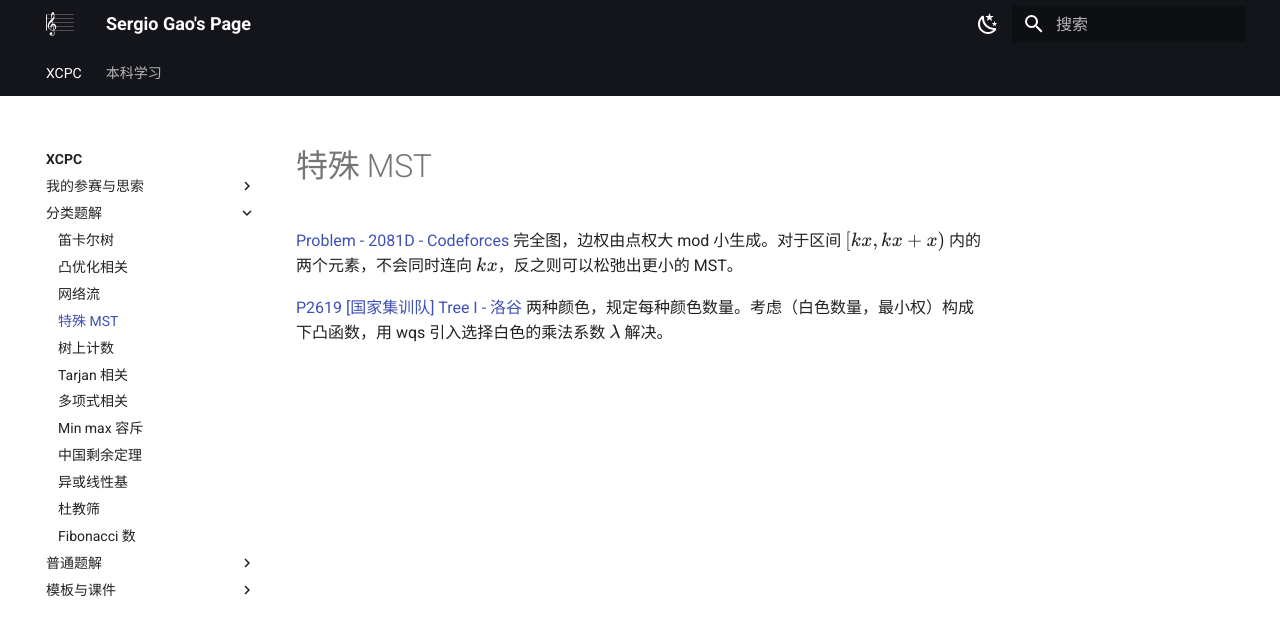
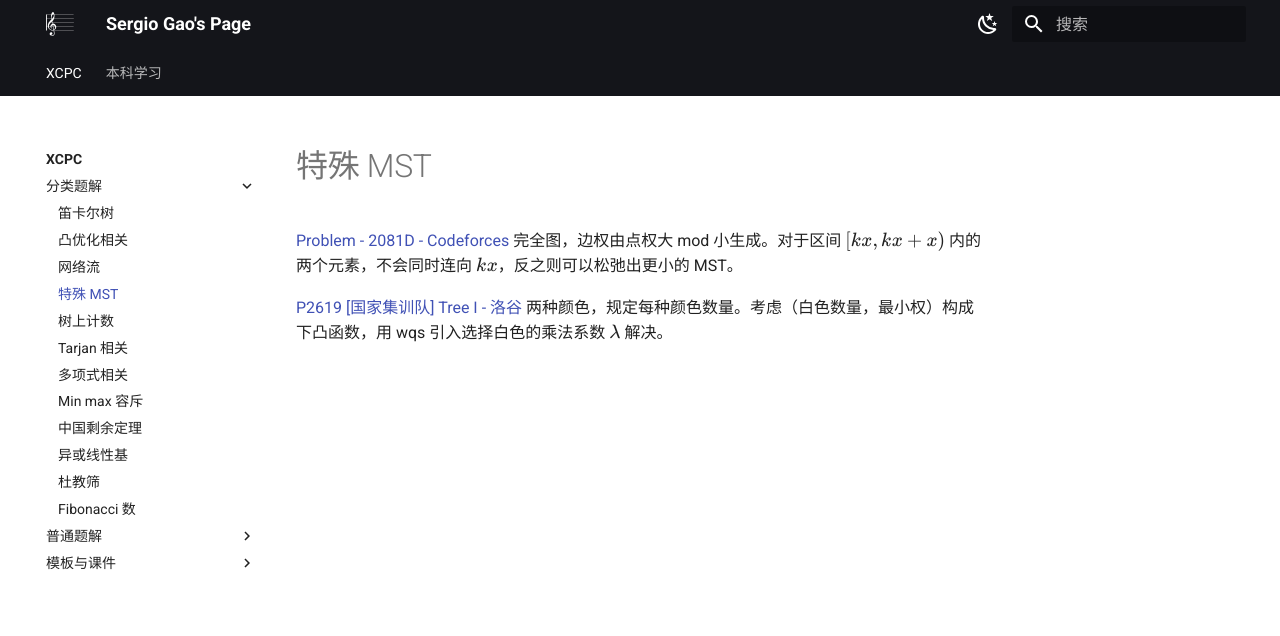
Before and after one commit to gsjz/gsjz.github.io, an MkDocs documentation site: the page built from docs/XCPC/分类题解/特殊 MST.md, in a window 1280 px wide. Shown: the top 636 px of the page. Built offline with MkDocs 1.6.1 and Material for MkDocs 9.7.7, drawn with Linux system fonts in a browser that asks for light colours.

Commit message:
upd the nav

```diff
--- a/mkdocs.yml
+++ b/mkdocs.yml
@@ -9,9 +9,6 @@ site_description: 高书捷的主页
 nav:
   - XCPC:
     - XCPC/index.md
-    - 我的参赛与思索:
-      - XCPC/我的参赛与思索/我的奖项.md
-      - XCPC/我的参赛与思索/24 赛季 VP.md
     - 分类题解:
       - XCPC/分类题解/笛卡尔树.md
       - XCPC/分类题解/凸优化相关.md
```
